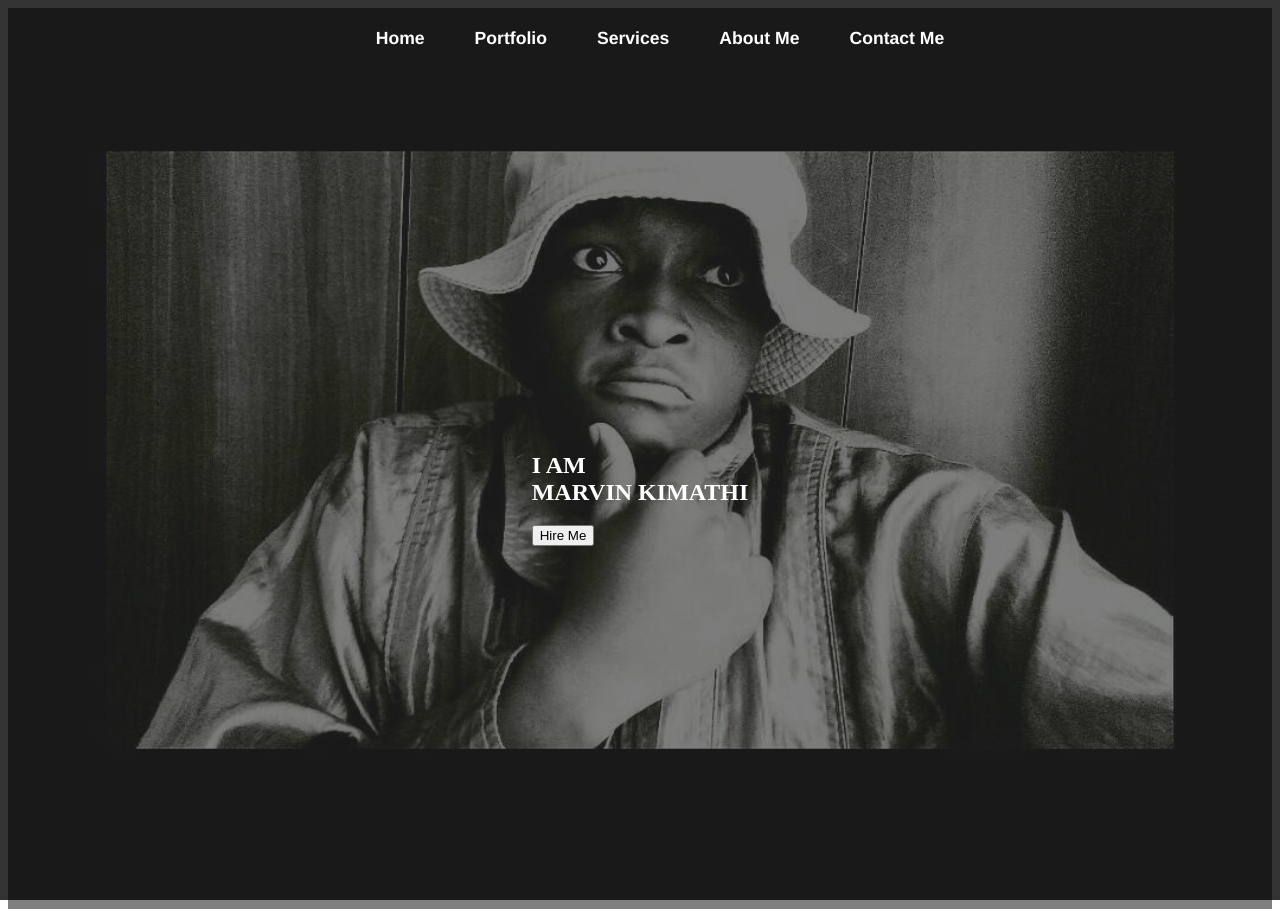
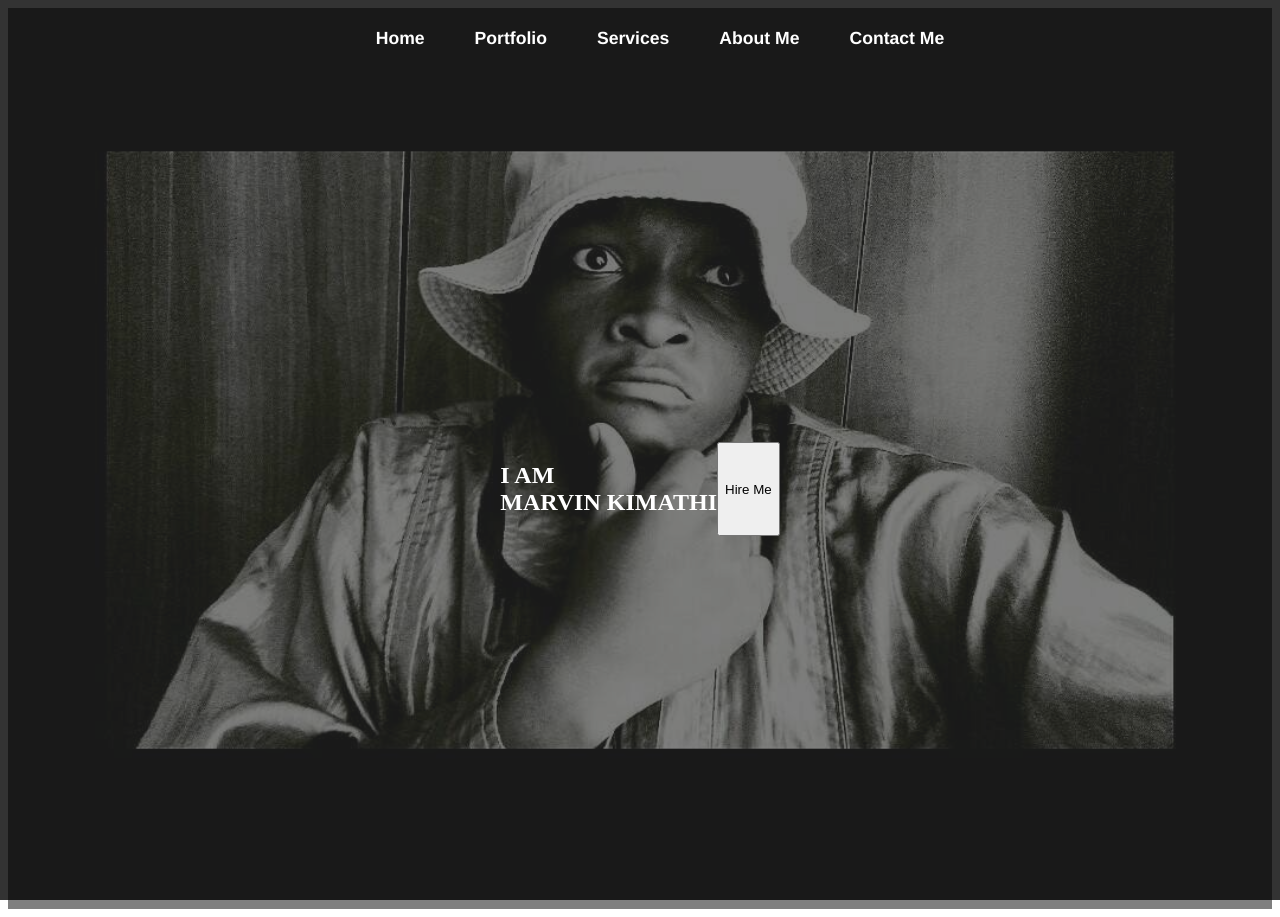
Before and after one commit to ItsMarvoKim/Portfolio-Website, a plain HTML site: page index.html in a window 1280 px wide. Drawn offline with Linux system fonts and the light colour scheme.

Commit message:
18th Commit

```diff
--- a/style.css
+++ b/style.css
@@ -44,8 +44,6 @@
     color: white;
     flex-direction: column;
     background-color:rgba(0, 0, 0, 0.5)
-
-
 }
 #Home::before{
     content: "";
@@ -58,3 +56,6 @@
     z-index: -1;
     opacity: .8;
 }
+.main{
+    display: flex;
+}
```
